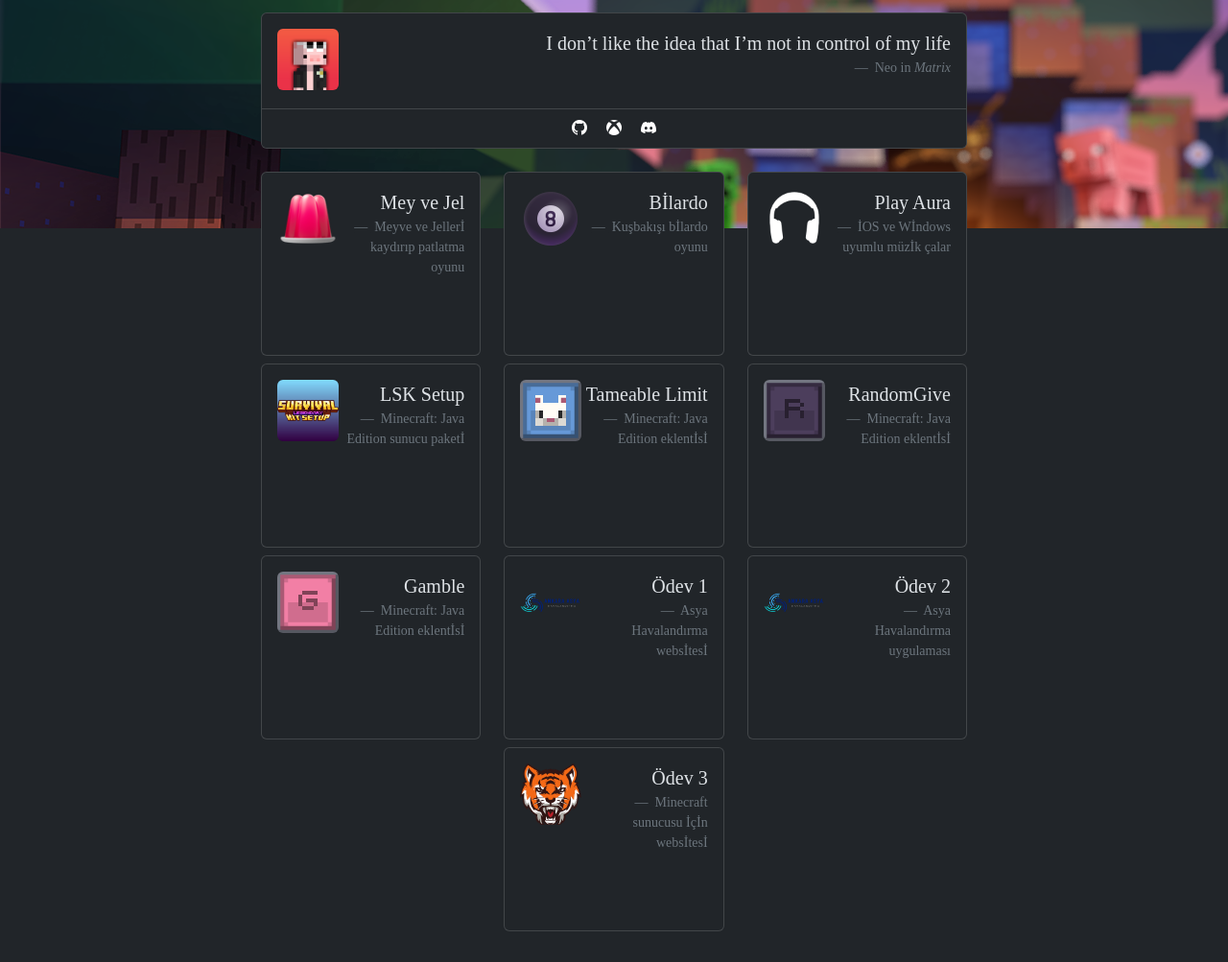
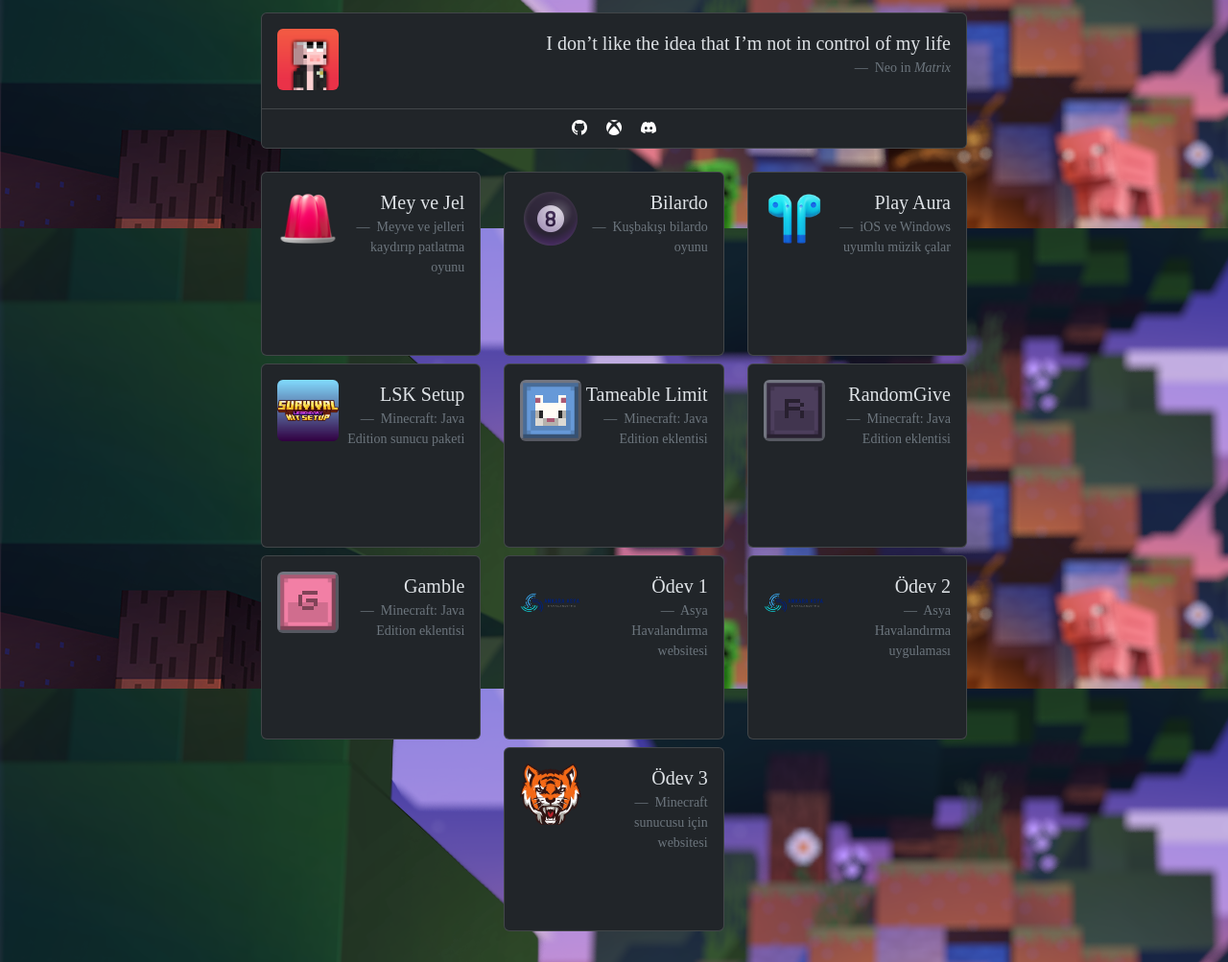
Before and after one commit to chatillon7/chatillon7.github.io, a PHP site: page /forum/ in a window 1280 px wide. Shown: the part 242-1245 px from the top of the page at 96% size. Run offline with PHP 8.4, Linux system fonts and the light colour scheme; some web fonts are replaced.

Commit message:
Font güncellemesi ve görsel iyileştirmeleri: Juventus Fans Bold font eklendi ve görsel düzenlemeler yapıldı

```diff
--- a/assets/css/body.css
+++ b/assets/css/body.css
@@ -1,7 +1,7 @@
 body {
-	font-family: "Minecraft Ten";
+	font-family: "Juventus Fans Bold";
 	background-image: url("../img/bg.png");
-	background-repeat: repeat-x;
+	background-position: cover;
 }
 
 /* Hover efekti için kart stilleri */
--- a/index.html
+++ b/index.html
@@ -4,7 +4,7 @@
 
 		<meta name="viewport" content="width=device-width, initial-scale=1.0">
 		<meta charset="utf-8">
-		<link href="https://db.onlinewebfonts.com/c/a7fcb1becc12274d5b761b1d895f8aa9?family=Minecraft+Ten" rel="stylesheet">
+		<link href="https://db.onlinewebfonts.com/c/b4ccc98add6cc60de17dbb589dca2164?family=Juventus+Fans+Bold" rel="stylesheet">
 		<link href="https://cdn.jsdelivr.net/npm/bootstrap@5.3.3/dist/css/bootstrap.min.css" rel="stylesheet" integrity="sha384-QWTKZyjpPEjISv5WaRU9OFeRpok6YctnYmDr5pNlyT2bRjXh0JMhjY6hW+ALEwIH" crossorigin="anonymous">
 		<link rel="stylesheet" href="https://cdn.jsdelivr.net/npm/bootstrap-icons@1.11.3/font/bootstrap-icons.min.css">
 		<link rel="stylesheet" href="assets/css/body.css">
@@ -66,7 +66,7 @@
 									<p>Mey ve Jel</p>
 								</blockquote>
 								<figcaption class="blockquote-footer">
-									Meyve ve Jellerİ kaydırıp patlatma oyunu
+									Meyve ve jelleri kaydırıp patlatma oyunu
 								</figcaption>
 							</figure>
 							</a>
@@ -81,10 +81,10 @@
 							<img src="assets/img/ball.png" class="rounded float-start" height="64px" width="64px" style="object-fit: cover;">
 							<figure class="text-end">
 								<blockquote class="blockquote">
-									<p>Bİlardo</p>
+									<p>Bilardo</p>
 								</blockquote>
 								<figcaption class="blockquote-footer">
-									Kuşbakışı bİlardo oyunu
+									Kuşbakışı bilardo oyunu
 								</figcaption>
 							</figure>
 							</a>
@@ -102,7 +102,7 @@
 									<p>Play Aura</p>
 								</blockquote>
 								<figcaption class="blockquote-footer">
-									İOS ve Wİndows uyumlu müzİk çalar
+									iOS ve Windows uyumlu müzik çalar
 								</figcaption>
 							</figure>
 							</a>
@@ -120,7 +120,7 @@
 									<p>LSK Setup</p>
 								</blockquote>
 								<figcaption class="blockquote-footer">
-									Minecraft: Java Edition sunucu paketİ
+									Minecraft: Java Edition sunucu paketi
 								</figcaption>
 							</figure>
 							</a>
@@ -138,7 +138,7 @@
 									<p>Tameable Limit</p>
 								</blockquote>
 								<figcaption class="blockquote-footer">
-									Minecraft: Java Edition eklentİsİ
+									Minecraft: Java Edition eklentisi
 								</figcaption>
 							</figure>
 							</a>
@@ -156,7 +156,7 @@
 									<p>RandomGive</p>
 								</blockquote>
 								<figcaption class="blockquote-footer">
-									Minecraft: Java Edition eklentİsİ
+									Minecraft: Java Edition eklentisi
 								</figcaption>
 							</figure>
 							</a>
@@ -174,7 +174,7 @@
 									<p>Gamble</p>
 								</blockquote>
 								<figcaption class="blockquote-footer">
-									Minecraft: Java Edition eklentİsİ
+									Minecraft: Java Edition eklentisi
 								</figcaption>
 							</figure>
 							</a>
@@ -192,7 +192,7 @@
 									<p>Ödev 1</p>
 								</blockquote>
 								<figcaption class="blockquote-footer">
-									Asya Havalandırma websİtesİ
+									Asya Havalandırma websitesi
 								</figcaption>
 							</figure>
 							</a>
@@ -228,7 +228,7 @@
 									<p>Ödev 3</p>
 								</blockquote>
 								<figcaption class="blockquote-footer">
-									Minecraft sunucusu İçİn websİtesİ
+									Minecraft sunucusu için websitesi
 								</figcaption>
 							</figure>
 							</a>
```
Also changed, not shown: assets/img/playaura.png.
